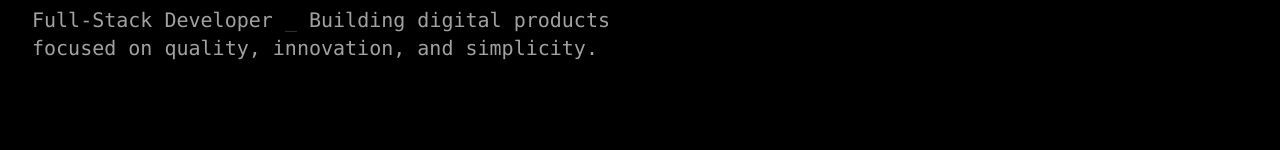
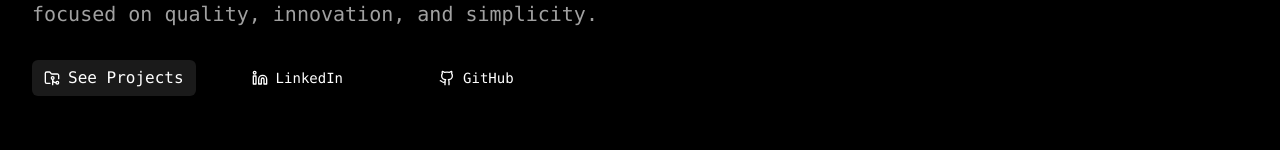
Before and after one commit to Andsu-dev/portfolio, a React (Vite) app: page / in a window 1280 px wide. Shown: the part 354-504 px from the top of the page. Built offline with nearby package versions, Linux system fonts and the light colour scheme; no server answers; a web font is replaced by a local one.

Commit message:
feat: add project navigation buttons to App component for improved user engagement

```diff
--- a/src/App.tsx
+++ b/src/App.tsx
@@ -1,7 +1,7 @@
 "use client";
 
 import { motion } from "framer-motion";
-import { Github, Linkedin, Menu, X } from "lucide-react";
+import { FolderGit2, Github, Linkedin, Menu, X } from "lucide-react";
 import type React from "react";
 import { useState } from "react";
 import ContactForm from "./components/ContactForm";
@@ -106,6 +106,39 @@ export default function App() {
               Building digital products focused on quality, innovation, and
               simplicity.
             </motion.p>
+
+            <div className="mt-8 flex flex-col sm:flex-row gap-4">
+              <Button
+                className="font-mono bg-white/10 text-white px-6 py-3 text-base hover:bg-white/20 transition"
+                onClick={() => {
+                  const el = document.getElementById("projects");
+                  if (el) el.scrollIntoView({ behavior: "smooth" });
+                }}
+              >
+                <FolderGit2 size={20} />
+                See Projects
+              </Button>
+              <Button>
+                <a
+                  href="https://www.linkedin.com/in/anderson-medeiros-dev/"
+                  target="_blank"
+                  rel="noopener noreferrer"
+                  className="flex items-center gap-2 font-mono text-white px-6 py-3 rounded-sm transition"
+                >
+                  <Linkedin size={20} /> LinkedIn
+                </a>
+              </Button>
+              <Button>
+                <a
+                  href="https://github.com/Andsu-dev"
+                  target="_blank"
+                  rel="noopener noreferrer"
+                  className="flex items-center gap-2 font-mono  text-white px-6 py-3 rounded-sm transition"
+                >
+                  <Github size={20} /> GitHub
+                </a>
+              </Button>
+            </div>
           </div>
         </section>
 
```
